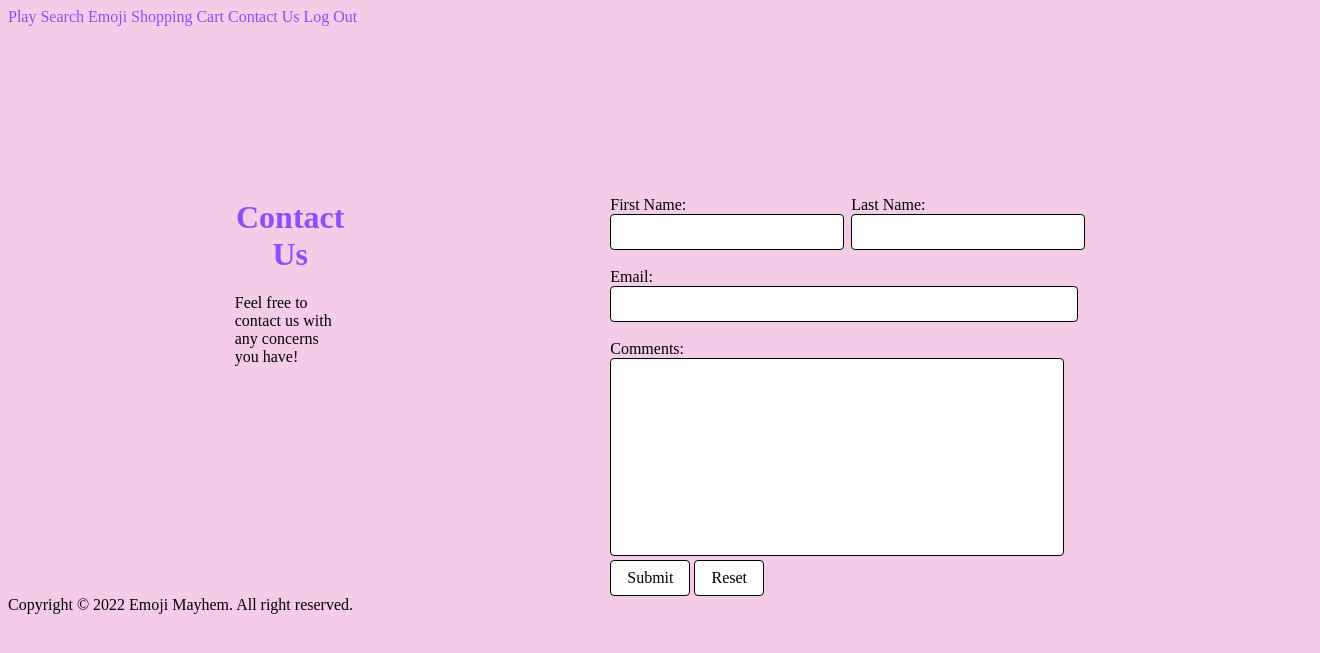
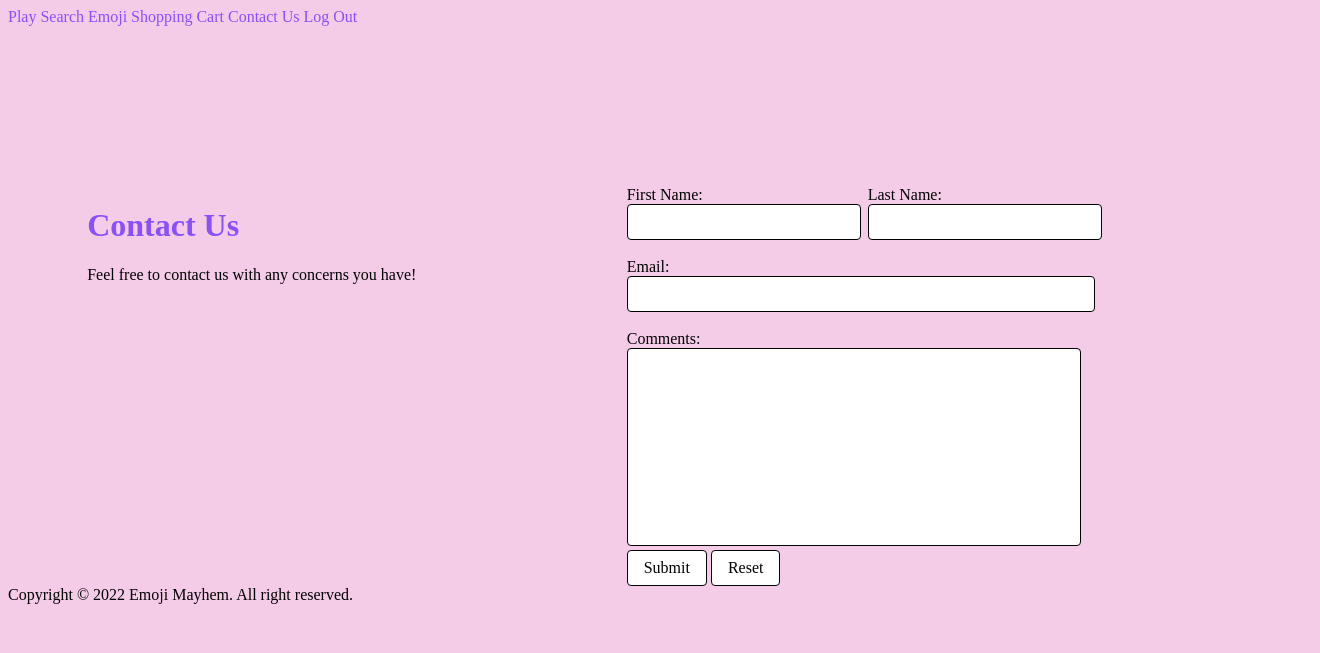
Before and after one commit to PatrickZhao0/WebDev-Project, a PHP site: page /contact.html in a window 1320 px wide. Shown: the top 653 px of the page. Run offline with PHP 8.4, Linux system fonts and the light colour scheme; some web fonts are replaced.

Commit message:
changesreb

```diff
--- a/css/contact.css
+++ b/css/contact.css
@@ -6,16 +6,16 @@
 .column1{
     grid-area: column1;
     text-align:left;
-    padding-top: 4cm;
-    padding-left: 6cm;
+    margin-top: 20vh;
+    margin-left: 6vw;
 }
 
 .column2{
     grid-area: column2;
     display: flex;
     justify-content: start;
-    padding-top: 4.5cm;
-    padding-left: 7cm;
+    margin-top: 20vh;
+    margin-left: 6vw;
 }
 
 .container2{
@@ -29,5 +29,32 @@
 
 .column2-2{
     grid-area: column2-2;
-    padding-right: 6cm;
+    padding-right: 6vw;
 }
+
+h1{
+    text-align: left;
+}
+
+@media screen and (max-width: 800px) {
+    .container{
+        grid-template-areas: "column1"
+                             "column2";
+    }
+
+    h1{
+        text-align: center;
+    }
+    .column2{
+        display: flex;
+        justify-content: center;
+        margin-top: 18px;
+    }
+    .column1{
+        margin-top: 5vh;
+
+    }
+    p{
+        text-align: center;
+    }
+}
```
